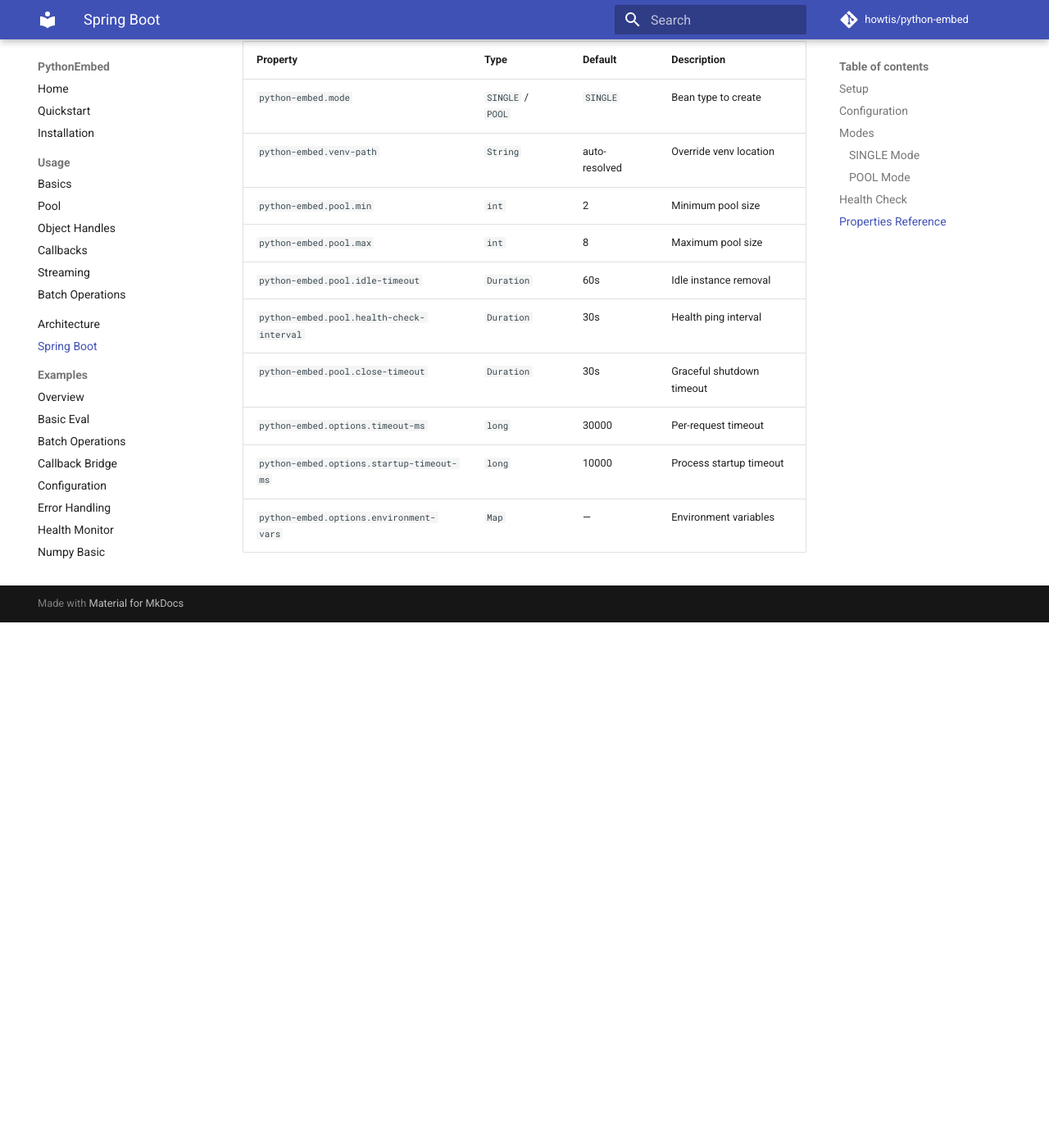
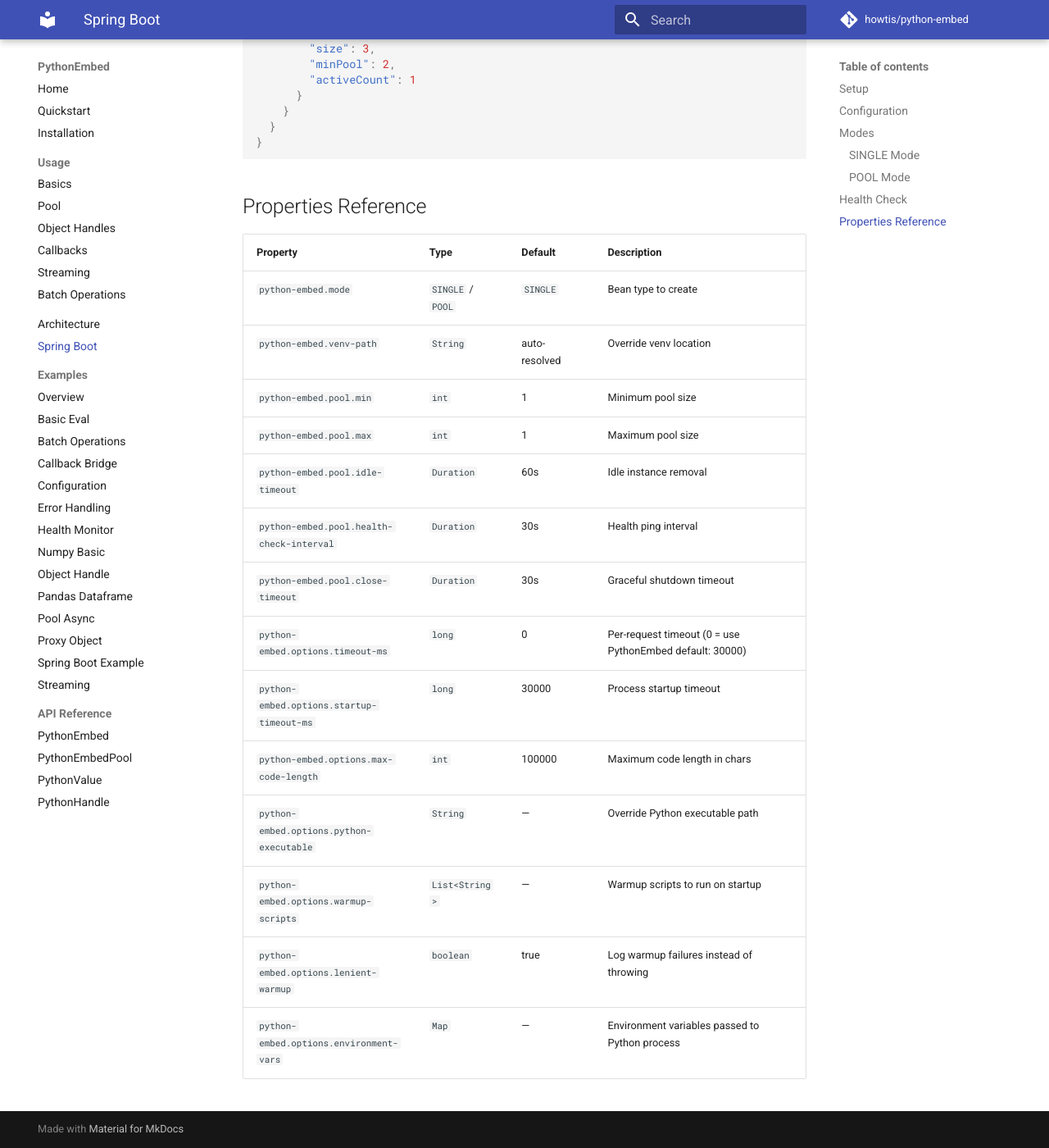
Before and after one commit to howtis/python-embed, an MkDocs documentation site: the page built from docs/spring-boot.md, in a window 1280 px wide and 1400 px high, scrolled down 2461 px. Shown: the whole window at 82% size. Built offline with MkDocs 1.6.1 and Material for MkDocs 9.7.7, drawn with Linux system fonts in a browser that asks for light colours; comment, search, counter and statistics services are not loaded; before the commit the page ends 3220 px from its top, so only the background shows below that; some of the changed text lies outside the part shown.

Commit message:
docs: fix incorrect method names, defaults, and add missing documentation
- Fix asByteArray() -> asBytes() in basics.md and python-value.md
- Add missing methods to python-value.md (raw, isNull, asDoubleMap, asStringMap, etc.)
- Fix pool defaults (min: 2->1, max: 8->1), timeout defaults in spring-boot.md
- Add missing spring-boot properties (max-code-length, python-executable, warmup-scripts, lenient-warmup)
- Fix health check response to match actual PythonEmbedHealthIndicator output
- Fix requirements -> requirementsFile in installation.md
- Add Extension Properties table to installation.md
- Add datetime types to arg() supported list in python-embed.md and basics.md

````diff
--- a/docs/spring-boot.md
+++ b/docs/spring-boot.md
@@ -97,17 +99,28 @@
     "pythonEmbed": {
       "status": "UP",
       "details": {
-        "pid": 12345,
-        "running": true,
-        "rssMB": 45.2,
+        "memoryRssKb": 46284,
         "refCount": 3,
-        "gcGen": 1,
-        "pool": {
-          "size": 3,
-          "active": 1,
-          "minPool": 2,
-          "maxPool": 8
-        }
+        "gcEnabled": true,
+        "gcCounts": [120, 5, 1]
+      }
+    }
+  }
+}
+```
+
+**POOL mode:**
+
+```json
+{
+  "status": "UP",
+  "components": {
+    "pythonEmbed": {
+      "status": "UP",
+      "details": {
+        "size": 3,
+        "minPool": 2,
+        "activeCount": 1
       }
     }
   }
@@ -120,11 +133,15 @@
 |----------|------|---------|-------------|
 | `python-embed.mode` | `SINGLE` / `POOL` | `SINGLE` | Bean type to create |
 | `python-embed.venv-path` | `String` | auto-resolved | Override venv location |
-| `python-embed.pool.min` | `int` | 2 | Minimum pool size |
-| `python-embed.pool.max` | `int` | 8 | Maximum pool size |
+| `python-embed.pool.min` | `int` | 1 | Minimum pool size |
+| `python-embed.pool.max` | `int` | 1 | Maximum pool size |
 | `python-embed.pool.idle-timeout` | `Duration` | 60s | Idle instance removal |
 | `python-embed.pool.health-check-interval` | `Duration` | 30s | Health ping interval |
 | `python-embed.pool.close-timeout` | `Duration` | 30s | Graceful shutdown timeout |
-| `python-embed.options.timeout-ms` | `long` | 30000 | Per-request timeout |
-| `python-embed.options.startup-timeout-ms` | `long` | 10000 | Process startup timeout |
-| `python-embed.options.environment-vars` | `Map` | — | Environment variables |
+| `python-embed.options.timeout-ms` | `long` | 0 | Per-request timeout (0 = use PythonEmbed default: 30000) |
+| `python-embed.options.startup-timeout-ms` | `long` | 30000 | Process startup timeout |
+| `python-embed.options.max-code-length` | `int` | 100000 | Maximum code length in chars |
+| `python-embed.options.python-executable` | `String` | — | Override Python executable path |
+| `python-embed.options.warmup-scripts` | `List<String>` | — | Warmup scripts to run on startup |
+| `python-embed.options.lenient-warmup` | `boolean` | true | Log warmup failures instead of throwing |
+| `python-embed.options.environment-vars` | `Map` | — | Environment variables passed to Python process |
````
Also changed, not shown: other parts of docs/spring-boot.md (+2 -0 lines), docs/api/python-embed.md (+1 -1 lines), docs/api/python-value.md (+11 -2 lines), docs/installation.md (+14 -1 lines), docs/usage/basics.md (+4 -1 lines).
